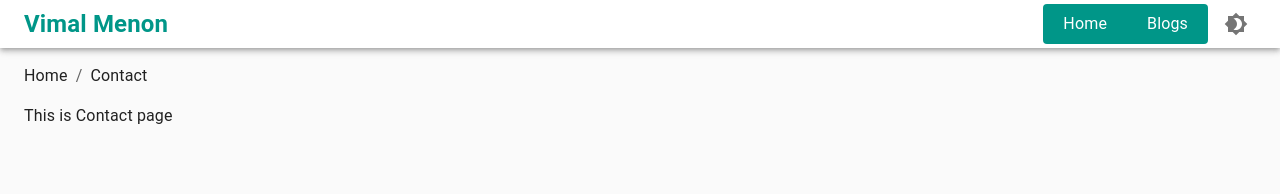
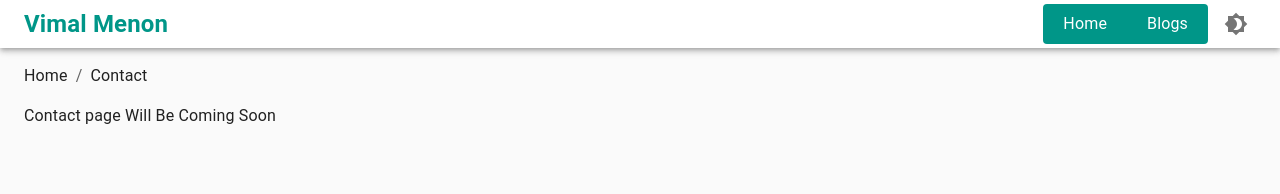
Before and after one commit to vimalmenon/vimalmenon.github.io, a Next.js app: page /contact in a window 1280 px wide. Shown: the top 194 px of the page. Built offline with nearby package versions, Linux system fonts and the light colour scheme; what @mui/material-nextjs would draw is missing.

Commit message:
added coming soon to other pages

```diff
--- a/src/app/blogs/ai/page.tsx
+++ b/src/app/blogs/ai/page.tsx
@@ -1,6 +1,7 @@
 import Box from '@mui/material/Box';
 import type { Metadata } from 'next';
 import { Breadcrumbs } from '@common';
+import { ComingSoon } from '@component';
 import { Navigation } from '@data';
 
 export const metadata: Metadata = {
@@ -12,7 +13,7 @@ const Page: React.FC = () => {
   return (
     <Box component="main">
       <Breadcrumbs navigation={Navigation.Blogs} />
-      <div>This is AI Blogs page</div>
+      <ComingSoon page="AI Blog Page" />
     </Box>
   );
 };
--- a/src/app/blogs/page.tsx
+++ b/src/app/blogs/page.tsx
@@ -1,6 +1,7 @@
 import Box from '@mui/material/Box';
 import type { Metadata } from 'next';
 import { Breadcrumbs } from '@common';
+import { ComingSoon } from '@component';
 import { Navigation } from '@data';
 
 export const metadata: Metadata = {
@@ -12,7 +13,7 @@ const Page: React.FC = () => {
   return (
     <Box component="main">
       <Breadcrumbs navigation={Navigation.Blogs} />
-      <div>This is Blogs page</div>
+      <ComingSoon page="Blogs Page" />
     </Box>
   );
 };
--- a/src/app/contact/page.tsx
+++ b/src/app/contact/page.tsx
@@ -1,6 +1,7 @@
 import Box from '@mui/material/Box';
 import type { Metadata } from 'next';
 import { Breadcrumbs } from '@common';
+import { ComingSoon } from '@component';
 import { Navigation } from '@data';
 
 export const metadata: Metadata = {
@@ -12,7 +13,7 @@ const Page: React.FC = () => {
   return (
     <Box component="main">
       <Breadcrumbs navigation={Navigation.Contact} />
-      <div>This is Contact page</div>
+      <ComingSoon page="Contact page" />
     </Box>
   );
 };
```
